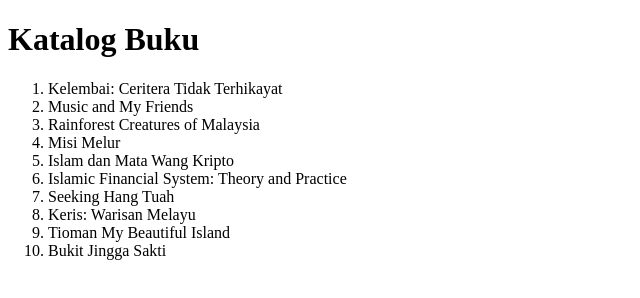
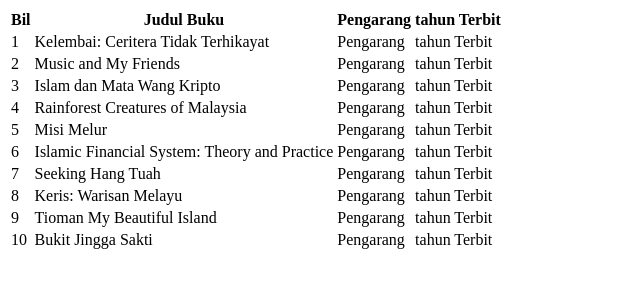
Before and after one commit to NurulNajwa03/pretasi-library, a plain HTML site: page katalog.html in a window 1280 px wide. Shown: the whole page, without its empty margins (0-640 px from the left). Drawn offline with Linux system fonts and the light colour scheme.

Commit message:
edit file katalog.html

```diff
--- a/katalog.html
+++ b/katalog.html
@@ -7,19 +7,74 @@
     <title>Document</title>
 </head>
 <body>
-    <h1>Katalog Buku</h1>
-    <ol>
-
-        <li>Kelembai: Ceritera Tidak Terhikayat</li>
-        <li>Music and My Friends</li>
-        <li>Rainforest Creatures of Malaysia</li>
-        <li>Misi Melur</li>
-        <li>Islam dan Mata Wang Kripto</li>
-        <li>Islamic Financial System: Theory and Practice</li>
-        <li>Seeking Hang Tuah</li>
-        <li>Keris: Warisan Melayu</li>
-        <li>Tioman My Beautiful Island</li>
-        <li>Bukit Jingga Sakti</li>
-    </ol>
+    <table>
+        <tbody><tr>
+            <th>Bil</th>
+            <th>Judul Buku</th>
+            <th>Pengarang</th>
+            <th>tahun Terbit</th>
+        </tr>
+        <tr>
+            <td>1</td>
+            <td>Kelembai: Ceritera Tidak Terhikayat</td>
+            <td>Pengarang</td>
+            <td>tahun Terbit</td>
+        </tr>
+        <tr>
+            <td>2</td>
+            <td>Music and My Friends</td>
+            <td>Pengarang</td>
+            <td>tahun Terbit</td>
+        </tr>
+        <tr>
+            <td>3</td>
+            <td>Islam dan Mata Wang Kripto</td>
+            <td>Pengarang</td>
+            <td>tahun Terbit</td>
+        </tr>
+        <tr>
+            <td>4</td>
+            <td>Rainforest Creatures of Malaysia</td>
+            <td>Pengarang</td>
+            <td>tahun Terbit</td>
+        </tr>
+        <tr>
+            <td>5</td>
+            <td>Misi Melur</td>
+            <td>Pengarang</td>
+            <td>tahun Terbit</td>
+        </tr>
+        <tr>
+            <td>6</td>
+            <td>Islamic Financial System: Theory and Practice</td>
+            <td>Pengarang</td>
+            <td>tahun Terbit</td>
+        </tr>
+        <tr>
+            <td>7</td>
+            <td>Seeking Hang Tuah</td>
+            <td>Pengarang</td>
+            <td>tahun Terbit</td>
+        </tr>
+        <tr>
+            <td>8</td>
+            <td>Keris: Warisan Melayu</td>
+            <td>Pengarang</td>
+            <td>tahun Terbit</td>
+        </tr>
+        <tr>
+            <td>9</td>
+            <td>Tioman My Beautiful Island</td>
+            <td>Pengarang</td>
+            <td>tahun Terbit</td>
+        </tr>
+        <tr>
+            <td>10</td>
+            <td>Bukit Jingga Sakti</td>
+            <td>Pengarang</td>
+            <td>tahun Terbit</td>
+        </tr>
+</tbody>
+</table>
 </body>
 </html>
```
